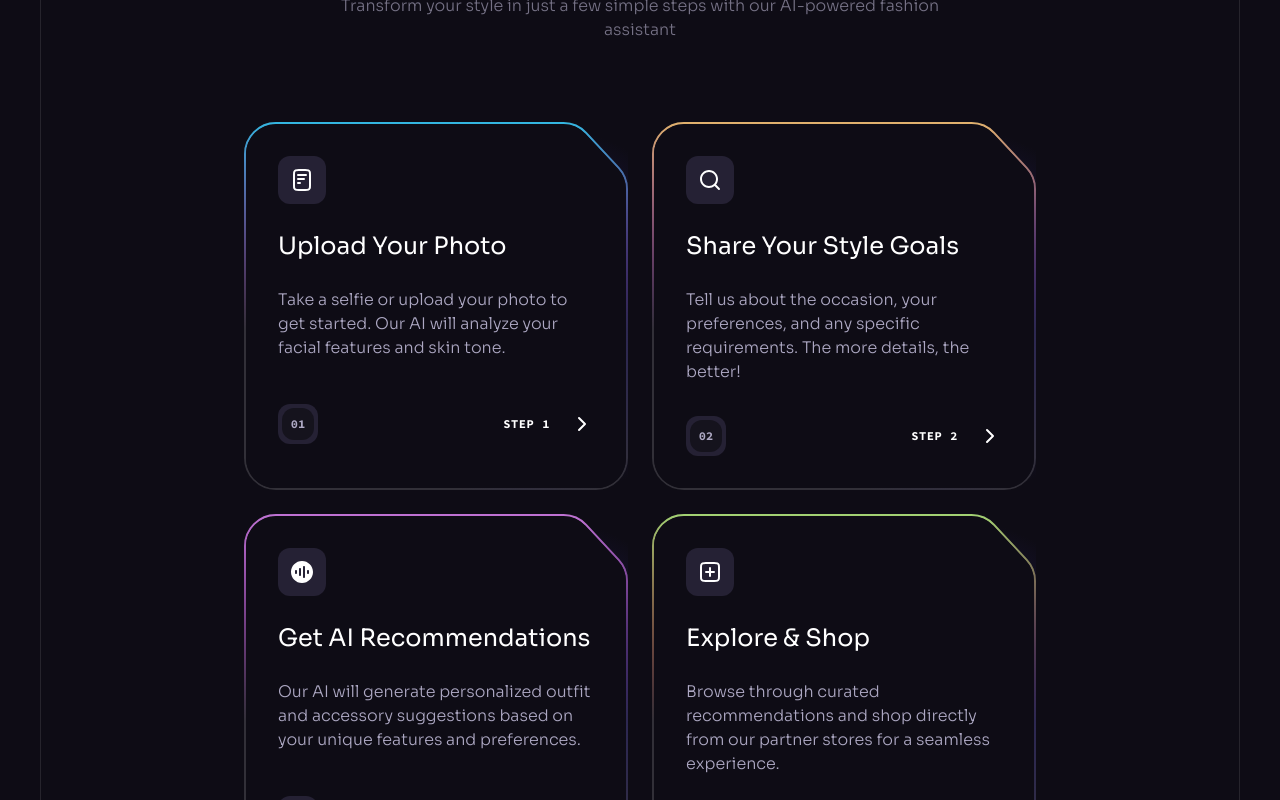
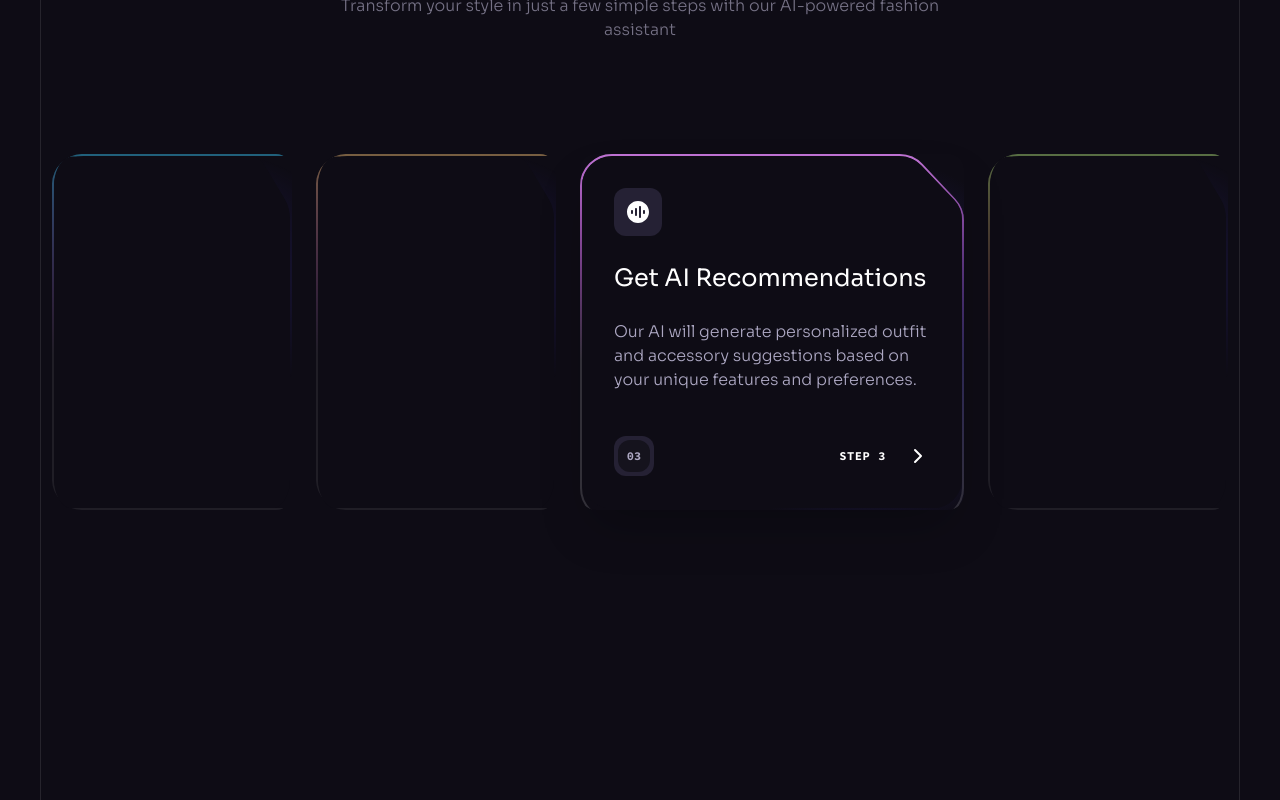
Before and after one commit to Shivam-Rana14/Rasa-AI, a React (Vite) app: page / in a window 1280 px wide. Shown: the part 4160-4960 px from the top of the page. Built offline with nearby package versions, Linux system fonts and the light colour scheme.

Commit message:
animations

```diff
--- a/src/components/HowToUse.jsx
+++ b/src/components/HowToUse.jsx
@@ -4,10 +4,31 @@ import Section from "./Section";
 import { GradientLight } from "./design/Benefits";
 import ClipPath from "../assets/svg/ClipPath";
 import Arrow from "../assets/svg/Arrow";
+import { motion, AnimatePresence } from "framer-motion";
+import { useState, useEffect, useRef } from "react";
 
 const HowToUse = () => {
+  const [currentIndex, setCurrentIndex] = useState(0);
+  const containerRef = useRef(null);
+
+  useEffect(() => {
+    const interval = setInterval(() => {
+      setCurrentIndex((prevIndex) => (prevIndex + 1) % howToUse.length);
+    }, 3000);
+
+    return () => clearInterval(interval);
+  }, []);
+
+  const cardVariants = {
+    initial: { opacity: 0, x: 50 },
+    animate: { opacity: 1, x: 0 },
+    exit: { opacity: 0, x: -50 },
+  };
+
   return (
-    <Section id="how-to-use" crosses>
+    <Section id="how-to-use" crosses className="py-16">
+      {" "}
+      {/* Increased Section Padding */}
       <div className="container relative z-2">
         <Heading
           className="md:max-w-md lg:max-w-2xl"
@@ -15,17 +36,34 @@ const HowToUse = () => {
           text="Transform your style in just a few simple steps with our AI-powered fashion assistant"
         />
 
-        <div className="flex flex-wrap justify-center gap-6 mb-10">
-          {howToUse.map((item) => (
+        <div className="flex justify-center mb-10">
+          <div className="flex gap-6" ref={containerRef}>
+            {" "}
+            {howToUse.map((item, index) => (
               <div
-              className="block relative p-0.5 bg-no-repeat bg-[length:100%_100%] w-full sm:w-[45%] md:w-[30%] lg:w-[24rem] rounded-2xl overflow-hidden transform transition-all hover:scale-105 hover:shadow-2xl"
+                key={item.id}
+                className={`relative p-0.5 rounded-2xl overflow-hidden transform transition-all ${
+                  index === currentIndex
+                    ? "w-full sm:w-[45%] md:w-[30%] lg:w-[24rem] shadow-2xl z-[1000] my-8"
+                    : "w-[8rem] sm:w-[12rem] md:w-[15rem] opacity-50 pointer-events-none z-0 my-8"
+                }`}
                 style={{
-                backgroundImage: `url(${item.backgroundUrl})`,
+                  backgroundImage: item.backgroundUrl
+                    ? `url(${item.backgroundUrl})`
+                    : "none",
+                  backgroundSize: "cover",
                 }}
-              key={item.id}
               >
-              <div className="relative z-2 flex flex-col min-h-[22rem] p-8 pointer-events-none">
-                {/* Icon */}
+                {index === currentIndex && (
+                  <AnimatePresence initial={false} mode="wait">
+                    <motion.div
+                      variants={cardVariants}
+                      initial="initial"
+                      animate="animate"
+                      exit="exit"
+                      transition={{ duration: 0.5 }}
+                      className="relative z-2 flex flex-col min-h-[22rem] p-8 pointer-events-none"
+                    >
                       <div className="flex items-center justify-center mb-6 w-12 h-12 bg-n-6 rounded-xl">
                         <img
                           src={item.iconUrl}
@@ -35,16 +73,14 @@ const HowToUse = () => {
                         />
                       </div>
 
-                {/* Title and Text */}
                       <h5 className="h5 mb-6">{item.title}</h5>
                       <p className="body-2 mb-8 text-n-3">{item.text}</p>
 
-                {/* Step Number and Arrow */}
                       <div className="flex items-center mt-auto">
                         <div className="flex items-center justify-center w-10 h-10 bg-n-6 rounded-xl">
                           <div className="flex items-center justify-center w-8 h-8 bg-n-7 rounded-[0.75rem]">
                             <div className="font-code text-xs font-bold text-n-3">
-                        {String(Number(item.id) + 1).padStart(2, "0")}
+                              {String(Number(item.id) + 1).padStart(2, "00")}
                             </div>
                           </div>
                         </div>
@@ -53,12 +89,12 @@ const HowToUse = () => {
                         </p>
                         <Arrow />
                       </div>
-              </div>
+                    </motion.div>
+                  </AnimatePresence>
+                )}
 
-              {/* Gradient Light */}
                 {<GradientLight />}
 
-              {/* ClipPath and Hover Effect */}
                 <div
                   className="absolute inset-0.5 bg-n-8"
                   style={{ clipPath: "url(#benefits)" }}
@@ -66,10 +102,10 @@ const HowToUse = () => {
                   <div className="absolute inset-0 opacity-0 transition-opacity hover:opacity-10"></div>
                 </div>
 
-              {/* ClipPath SVG */}
                 <ClipPath />
               </div>
             ))}
+          </div>
         </div>
       </div>
     </Section>
--- a/src/components/Pricing.jsx
+++ b/src/components/Pricing.jsx
@@ -16,10 +16,11 @@ const Pricing = () => {
 
         <div className="flex flex-col md:flex-row gap-8 md:gap-10 mb-10 justify-center items-center">
           <LeftLine />
+          <div className="flex flex-col md:flex-row gap-8 md:gap-10">
             {pricing.map((plan) => (
               <div
                 key={plan.id}
-              className="bg-no-repeat bg-[length:100%_100%] rounded-2xl p-6 md:p-8 w-full md:w-[24rem] shadow-lg transition-transform hover:scale-105"
+                className="bg-no-repeat bg-[length:100%_100%] rounded-2xl p-6 md:p-8 w-full shadow-lg transition-transform hover:scale-102 md:hover:scale-105" // Modified animation
                 style={{
                   backgroundImage: `url(${plan.backgroundUrl})`,
                 }}
@@ -65,6 +66,7 @@ const Pricing = () => {
                 </div>
               </div>
             ))}
+          </div>
           <RightLine />
         </div>
       </div>
--- a/src/constants/index.js
+++ b/src/constants/index.js
@@ -221,7 +221,7 @@ export const pricing = [
   {
     id: "2",
     title: "Enterprise",
-    backgroundUrl: "./src/assets/benefits/card-3.svg",
+    backgroundUrl: "./src/assets/benefits/card-1.svg",
     description: "Custom AI chatbot, advanced analytics, dedicated account",
     price: null,
     features: ["Contact Us."],
```
Lines whose indentation alone changed are shown as unchanged.
